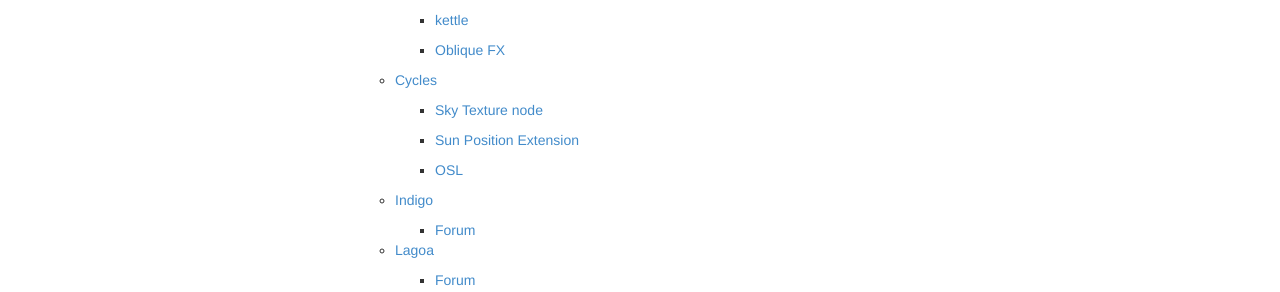
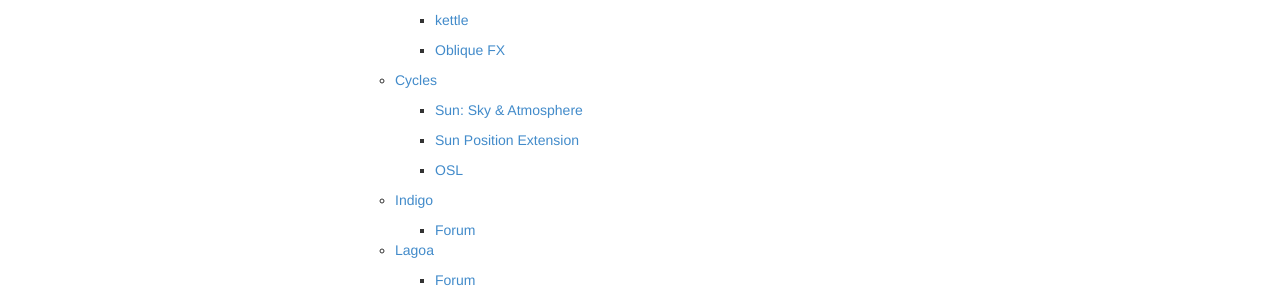
Before and after one commit to wahn/jan_walter_org, a Jekyll site: the page built from links/index.md, in a window 1280 px wide and 900 px high, scrolled down 742 px. Shown: the part 158-450 px from the top of the window. Built offline with Jekyll 4.4.1, drawn with Linux system fonts in a browser that asks for light colours; Markdown is read by kramdown in place of the engine named in the settings.

Commit message:
Update the links for some of the Cycles related information.

```diff
--- a/links/index.md
+++ b/links/index.md
@@ -65,9 +65,9 @@
 
         + [Oblique FX](http://s3aws.obliquefx.com/public/shaders/index.html)
 
-    - [Cycles](http://wiki.blender.org/index.php/Doc:2.6/Manual/Render/Cycles)
+    - [Cycles](https://www.blender.org/manual/render/cycles/index.html)
 
-        + [Sky Texture node](http://wiki.blender.org/index.php/Doc:2.6/Manual/Render/Cycles/Nodes/Textures#Sky_Texture)
+        + [Sun: Sky & Atmosphere](https://www.blender.org/manual/render/blender_render/lighting/lamps/sun/sky_and_atmosphere.html?highlight=sky)
 
         + [Sun Position Extension](http://wiki.blender.org/index.php/Extensions:2.6/Py/Scripts/3D_interaction/Sun_Position)
 
```
